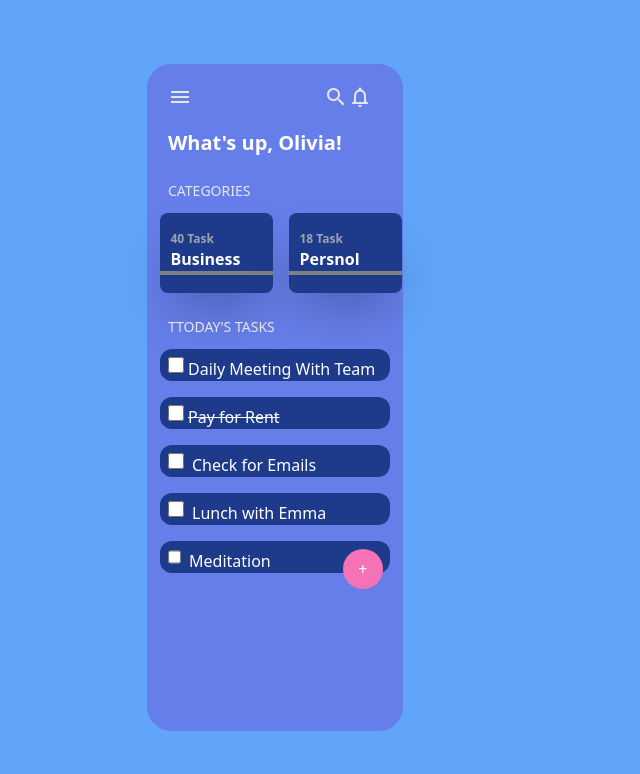
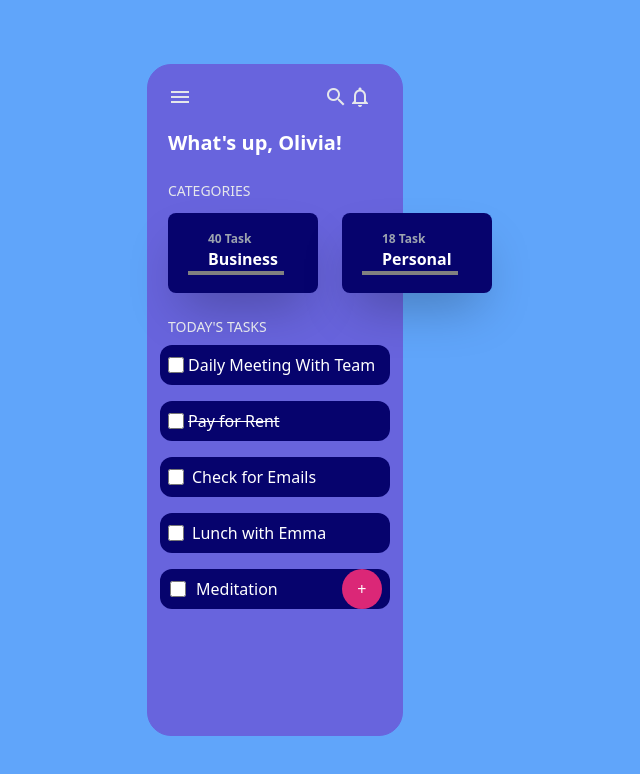
Before and after one commit to DeepaliBamble/project, a website built with Vite: page index.html in a window 1280 px wide. Shown: the whole page, without its empty margins (365-1005 px from the left). Built offline with nearby package versions, Linux system fonts and the light colour scheme.

Commit message:
Style:Made some changes

```diff
--- a/index.html
+++ b/index.html
@@ -9,8 +9,8 @@
     <link href="https://fonts.googleapis.com/icon?family=Material+Icons" rel="stylesheet">
 </head>
 
-<body class="  bg-blue-400">
-<main class="flex mt-16 h-5/6 justify-center ">
+<body class=" bg-blue-400 flex mt-16 justify-center ">
+<main class=" flex h-full pb-16   ">
    <div class=" bg-primary w-64 border border-primary rounded-3xl ">
 
     <div class=" text-gray-200 flex" >
@@ -24,7 +24,7 @@
         <a href="#">
             <span class="material-icons">search</span></a>
     </div>
-    <div >
+    <div>
         <a href="#">
                 <span class="material-icons py-5 ">notifications_none</span>
         </a>
@@ -40,14 +40,15 @@
 <span class="p-5 text-gray-200  text-sm">CATEGORIES</span>
 </div>
 <!-- cards-->
-<div class="flex flex-row flex-auto gap-4 ml-3 mt-3 ">
+
+<div class="flex w-72 gap-6 ml-5 mt-3 ">
 
 <div class="card">
     <span>
         <span class="text-xs text-gray-400 p-10" >40 Task </span><br>
         <span class="p-10">Business</span>
-        <span class="justfy-center ">
-            <progress class="h-1 mr-3 justify-center"></progress>
+        <span class=" ">
+            <progress class=" h-1 ml-5 w-24 mr-5 "></progress>
         </span>
 
     </span>
@@ -58,53 +59,58 @@
 <div class="card">
     <span>
         <span class="text-xs text-gray-400 p-10" >18 Task </span><br>
-        <span class="p-10">Persnol</span>
+        <span class="p-10">Personal</span>
         <span class="justfy-center ">
-            <progress class="h-1 mr-3 justify-center"></progress>
+            <progress class="h-1 ml-5 w-24 mr-5"></progress>
         </span>
 
     </span>
 
 </div>
 </div><br>
-<div>
-    <span class="p-5 text-gray-200 text-sm ">TTODAY'S TASKS</span>
-    </div>
 
 
-    <div class="flex flex-col">
 
-        <label class="inline-flex h-8 mt-3 m-3 bg-blue-900 rounded-xl gap-1 p-2 ">
-            <input type="checkbox" class="form-checkbox h-4 w-4" >
+
+<div>
+    <div>
+    <span class="p-5 text-gray-200 text-sm ">TODAY'S TASKS</span>
+    </div>
+    <div class="flex flex-col ">
+
+        <label class="inline-flex items-center h-10 mt-2 m-3 bg-second rounded-xl gap-1 p-2 ">
+            <input type="checkbox" class="form-checkbox h-4 w-4 " >
             <span class="text-white">Daily Meeting With Team</span>
         </label>
 
-        <label class="inline-flex h-8 mt-1 m-3 bg-blue-900 rounded-xl gap-1 p-2 ">
+        <label class="inline-flex items-center h-10 mt-1 m-3 bg-second rounded-xl gap-1 p-2 ">
             <input type="checkbox" class="form-checkbox h-4 w-4 " >
             <span class="text-white line-through">Pay for Rent</span>
         </label>
 
-        <label class="inline-flex h-8 mt-1 m-3 bg-blue-900 rounded-xl gap-2 p-2 ">
+        <label class="inline-flex items-center h-10 mt-1 m-3 bg-second rounded-xl gap-2 p-2 ">
             <input type="checkbox" class="form-checkbox h-4 w-4" >
             <span class="text-white">Check for Emails</span>
         </label>
 
-        <label class="inline-flex h-8 mt-1 m-3 bg-blue-900 rounded-xl gap-2 p-2 ">
+        <label class="inline-flex items-center h-10 mt-1 m-3 bg-second rounded-xl gap-2 p-2 ">
             <input type="checkbox" class="form-checkbox h-4 w-4" >
             <span class="text-white">Lunch with Emma</span>
         </label>
-        <label class="inline-flex h-8 mt-1 m-3 bg-blue-900 rounded-xl gap-2  p-2 ">
-            <input type="checkbox" class="form-checkbox h-4 w-4" >
+        <label class="inline-flex items-center h-10 mt-1 m-3 bg-second rounded-xl gap-2  p-2 ">
+            <input type="checkbox" class="form-checkbox h-4 w-5" >
             <span class="text-white ">Meditation</span>
-            <span> <a href="#">
-                <button class="h-10 w-10 ml-16 bg-pink-400 text-white justify-center rounded-full">+</button></a>
-                </span>
 
-         </label>
+            <span class="grid pl-14">
+                <button class="  h-10 w-10 bg-pink-600 text-white justify-center rounded-full ">+</button>
+            </span>
+        </label>
 
 
 
         </div>
+
+     </div>
 </div>
 
 </main>
--- a/package.json
+++ b/package.json
@@ -15,5 +15,6 @@
     "postcss": "^8.2.8",
     "tailwindcss": "^2.0.3",
     "vite": "^2.0.5"
-  }
+  },
+  "dependencies": {}
 }
--- a/src/tailwind.css
+++ b/src/tailwind.css
@@ -3,7 +3,6 @@
 @tailwind utilities;
 
 
-
 .card {
-    @apply flex items-center bg-blue-900 text-white font-semibold justify-center w-32  overflow-hidden shadow-2xl h-20 rounded-lg;
+    @apply flex items-center bg-second text-white font-semibold justify-center  shadow-2xl h-20 rounded-lg;
 }
--- a/tailwind.config.js
+++ b/tailwind.config.js
@@ -4,8 +4,8 @@ module.exports = {
   theme: {
         extend: {
           colors: {
-            'primary': '#667eea',
-          }
+            'primary': '#6864dd',
+            'second':'#06036d',        }
         }
 
   },
```
